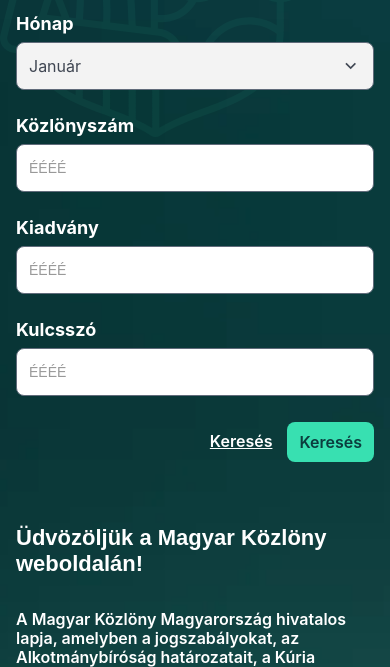
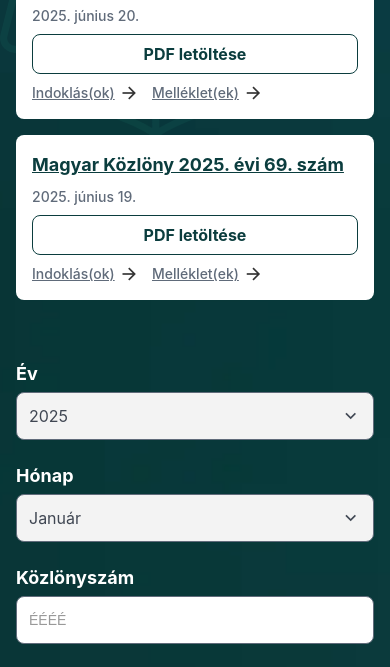
Before and after one commit to sonardesign/magyarkozlony-frontend, a website: page index.html in a window 390 px wide. Shown: the part 200-867 px from the top of the page. Drawn offline with Linux system fonts and the light colour scheme; a script that the page names is missing.

Commit message:
mobile gazettes

```diff
--- a/index.html
+++ b/index.html
@@ -20,7 +20,7 @@
   <meta name="bingbot" content="noindex, nofollow" />
 
   <!-- Stylesheets -->
-  <link href="src/css/main.css?v=1762811472543" rel="stylesheet" type="text/css" />
+  <link href="src/css/main.css?v=1762867986185" rel="stylesheet" type="text/css" />
 
   <!-- Font Preconnects -->
   <link href="https://fonts.googleapis.com" rel="preconnect" />
@@ -204,6 +204,84 @@
         </div>
       </div>
 
+      <!-- Mobile-Only Gazette Block -->
+      <div class="new-gazettes-mobile">
+        <div class="h2 inverse">Legfrissebb Közlöny</div>
+        <div class="w-layout-vflex list-items">
+          <!-- Mobile Gazette Card 1 -->
+          <div class="card">
+            <div class="kozlonyszam-wrapper">
+              <div class="kozlonszam-content">
+                <div class="kozlonyszam-texts">
+                  <div class="link-style">
+                    <a href="#" class="gasette-link">Magyar Közlöny 2025. évi 70. szám</a>
+                  </div>
+                  <div class="bodysmallregular">2025. június 20.</div>
+                  <a href="#" class="button-outline w-inline-block">
+                    <div class="button-label">PDF letöltése</div>
+                    <div class="high-contrast-mode-border-2"></div>
+                  </a>
+                </div>
+                <div class="kozlonyszam-secondary-intertactions">
+                  <div class="frame-1171276819">
+                    <div class="link-style-2">
+                      <div class="link-text-3">Indoklás(ok)</div>
+                      <div class="trailing-icon">
+                        <i class="ri-arrow-right-line"></i>
+                      </div>
+                    </div>
+                  </div>
+                  <div class="frame-1171276820">
+                    <div class="link-style-2">
+                      <div class="link-text-3">Melléklet(ek)</div>
+                      <div class="trailing-icon">
+                        <i class="ri-arrow-right-line"></i>
+                      </div>
+                    </div>
+                  </div>
+                </div>
+              </div>
+            </div>
+          </div>
+
+          <!-- Mobile Gazette Card 2 -->
+          <div class="card">
+            <div class="kozlonyszam-wrapper">
+              <div class="kozlonszam-content">
+                <div class="kozlonyszam-texts">
+                  <div class="link-style">
+                    <a href="#" class="gasette-link">Magyar Közlöny 2025. évi 69. szám</a>
+                  </div>
+                  <div class="bodysmallregular">2025. június 19.</div>
+                  <a href="#" class="button-outline w-inline-block">
+                    <div class="button-label">PDF letöltése</div>
+                    <div class="high-contrast-mode-border-2"></div>
+                  </a>
+                </div>
+                <div class="kozlonyszam-secondary-intertactions">
+                  <div class="frame-1171276819">
+                    <div class="link-style-2">
+                      <div class="link-text-3">Indoklás(ok)</div>
+                      <div class="trailing-icon">
+                        <i class="ri-arrow-right-line"></i>
+                      </div>
+                    </div>
+                  </div>
+                  <div class="frame-1171276820">
+                    <div class="link-style-2">
+                      <div class="link-text-3">Melléklet(ek)</div>
+                      <div class="trailing-icon">
+                        <i class="ri-arrow-right-line"></i>
+                      </div>
+                    </div>
+                  </div>
+                </div>
+              </div>
+            </div>
+          </div>
+        </div>
+      </div>
+
       <!-- Search Form -->
       <div class="search">
         <div class="search-form">
@@ -346,7 +424,7 @@
                 </div>
 
                 <!-- Submit Buttons -->
-                <div class="w-layout-vflex flex-block">
+                <div class="search-buttons">
                   <input
                     type="submit"
                     data-wait="Please wait..."
--- a/src/scss/components/_card.scss
+++ b/src/scss/components/_card.scss
@@ -15,6 +15,17 @@
   width: 100%;
   text-decoration: none;
   display: flex;
+
+  @include respond-to-small {
+    padding: $spacing-16;
+  }
+
+  .button-outline{
+
+    @include respond-to-small {
+      width: 100%;
+    }
+  }
 }
 
 .bodysmallregular {
--- a/src/scss/components/_form.scss
+++ b/src/scss/components/_form.scss
@@ -7,6 +7,20 @@
 .form-block {
   width: 100%;
   display: flex;
+}
+
+.search-buttons{
+  display: flex;
+  flex-flow: row;
+
+  @include respond-to-small {
+    flex-flow: column;
+    width: 100%;
+
+    input{
+      width: 100%;
+    }
+  }
 }
 
 .main-search {
--- a/src/scss/pages/_home.scss
+++ b/src/scss/pages/_home.scss
@@ -15,6 +15,21 @@
   flex-flow: row;
   width: 100%;
   margin-top: -82px; // Overlap with search section
+}
+
+// ============================================
+// Mobile-Only Gazette Block
+// ============================================
+
+.new-gazettes-mobile {
+  display: none; // Hidden by default on large screens
+  grid-row-gap: $spacing-16;
+  flex-direction: column;
+  width: 100%;
+  margin-top: $spacing-32;
+  margin-bottom: $spacing-32;
+  position: relative;
+  z-index: 10;
 }
 
 // ============================================
@@ -162,10 +177,17 @@
     text-align: left;
   }
 
+  .new-gazettes-mobile {
+    display: flex; // Show on small breakpoints
+  }
 }
 
 @include respond-to-tiny {
   .gasette-link {
     text-align: left;
   }
+
+  .new-gazettes-mobile {
+    display: flex; // Show on tiny breakpoints
+  }
 }
```
Also changed, not shown: src/css/main.css, 1 other file.
